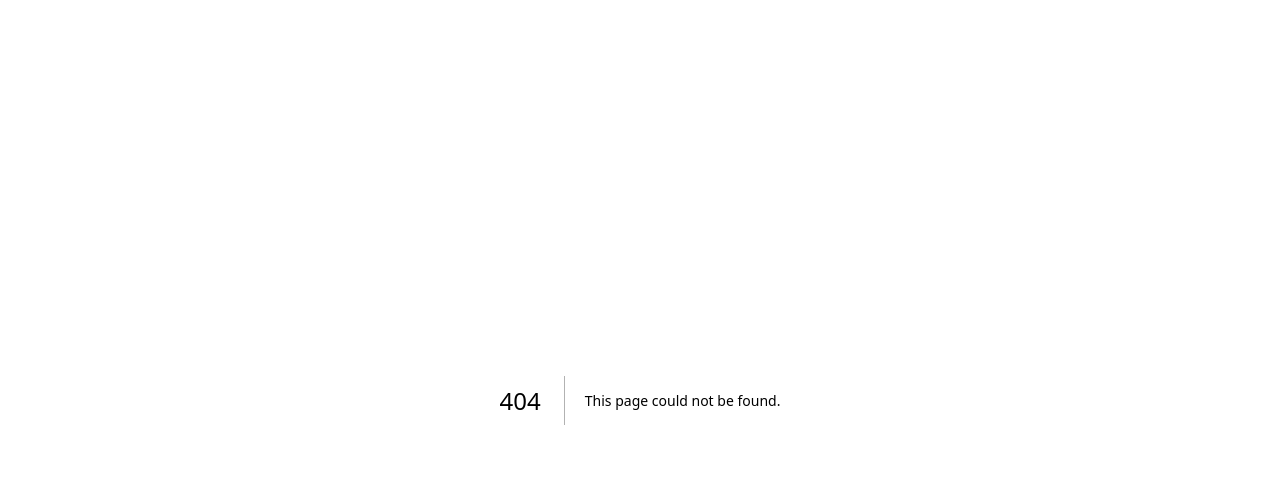
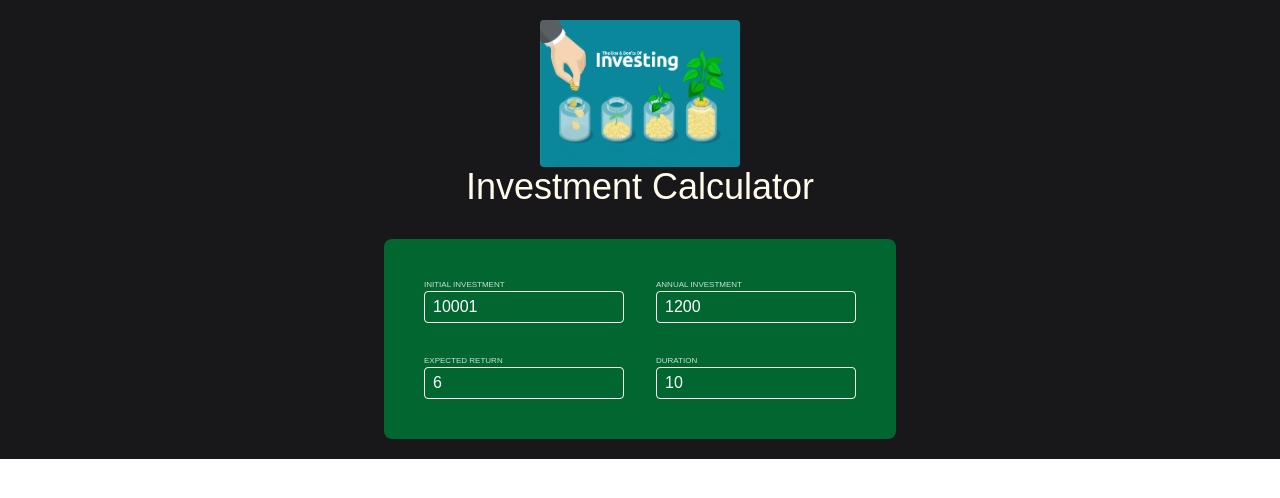
Before and after one commit to Mujju-palaan/react-all, a Next.js app: page /investment-calculator in a window 1280 px wide. Before the commit this address had no page. Shown: the top 498 px of the page. Built offline with nearby package versions, Linux system fonts and the light colour scheme.

Commit message:
ochnage calculator working in console

```diff
--- /dev/null
+++ b/app/(pages)/investment-calculator/page.tsx
@@ -0,0 +1,16 @@
+import Form from '@/components/investment-calculator/Form'
+import Header from '@/components/investment-calculator/Header'
+
+const InvestmentCalculator = () => {
+  return (
+    <section className='bg-zinc-900'>
+      <div className='justify-self-center items-center text-center p-5'>
+          <Header />
+          <p className='pt-8'></p>
+          <Form />
+      </div>
+    </section>
+  )
+}
+
+export default InvestmentCalculator
--- a/app/page.tsx
+++ b/app/page.tsx
@@ -7,7 +7,7 @@ export default function Home() {
       <ul className="list-disc list-inside text-left">
         <li><Link href={`/tabs`}>Tabs (OnClick change data)</Link></li>
         <li><Link href={`/tic-tac-toe`}>Tic-Tac-Toe Game</Link></li>
-        <li><Link href={`/`}>c</Link></li>
+        <li><Link href={`/investment-calculator`}>Investment Calculator</Link></li>
       </ul>
     </div>
   );
--- /dev/null
+++ b/components/investment-calculator/Form.tsx
@@ -0,0 +1,60 @@
+"use client";
+import React, { useState } from "react";
+import Input from "./Input";
+
+type StateKey = 'initialInvestment' | 'annualInvestment' | 'expectedReturn' | 'duration';
+
+interface UserInput {
+  inputIdentifier: StateKey;
+  newValue: number | string;
+  e: React.ChangeEvent<HTMLInputElement>;
+}
+const Form = () => {
+  const [userInput, setUserInput] = useState({
+    initialInvestment: 10001,
+    annualInvestment: 1200,
+    expectedReturn: 6,
+    duration: 10,
+  });
+
+  const handleChange = ({e, inputIdentifier, newValue}:UserInput) => {
+
+    console.log("Updated:", inputIdentifier, "→", newValue);
+    setUserInput((prev) => ({
+      ...prev,
+      [inputIdentifier]: Number(newValue),
+    }));
+  };
+  return (
+    <>
+      <section className="text-white p-10 bg-green-800 rounded-lg ">
+        <div className="flex gap-8">
+          <Input
+            name={`INITIAL INVESTMENT`}
+            value={userInput.initialInvestment}
+            onChange={(e)=>handleChange({e, inputIdentifier: 'initialInvestment', newValue: e.target.value})}
+          />
+          <Input
+            name={`ANNUAL INVESTMENT`}
+            value={userInput.annualInvestment}
+            onChange={(e)=>handleChange({e, inputIdentifier: 'annualInvestment', newValue: e.target.value})}
+          />
+        </div>
+        <div className="flex gap-8 pt-8">
+          <Input
+            name={`EXPECTED RETURN`}
+            value={userInput.expectedReturn}
+            onChange={(e)=>handleChange({e, inputIdentifier: 'expectedReturn', newValue: e.target.value})}
+          />
+          <Input
+            name={`DURATION`}
+            value={userInput.duration}
+            onChange={(e)=>handleChange({e, inputIdentifier: 'duration', newValue: e.target.value})}
+          />
+        </div>
+      </section>
+    </>
+  );
+};
+
+export default Form;
--- /dev/null
+++ b/components/investment-calculator/Header.tsx
@@ -0,0 +1,19 @@
+import Image from "next/image";
+import React from "react";
+
+const Header = () => {
+  return (
+    <div className="justify-self-center">
+      <Image
+        className="justify-self-center rounded-sm"
+        src={`/invest/Investing.webp`}
+        alt="image"
+        height={200}
+        width={200}
+      />
+      <h1 className="text-4xl text-amber-50">Investment Calculator</h1>
+    </div>
+  );
+};
+
+export default Header;
--- /dev/null
+++ b/components/investment-calculator/Input.tsx
@@ -0,0 +1,31 @@
+import { on } from 'events';
+import React from 'react'
+interface InputProps {
+  name: string;
+  value?: number  | string;
+  onChange?: (e: React.ChangeEvent<HTMLInputElement>) => void;
+  userInput?: {
+    initialInvestment: number;
+    annualInvestment: number;
+    expectedReturn: number;
+    duration: number;
+  }
+}
+
+const Input = ({name,value,onChange}:InputProps) => {
+  return (
+    <div className="flex flex-col">
+        <label className="text-left text-[8px] opacity-80">{name}</label>
+        <input
+          className="w-50 h-8 border-amber-50 border rounded-sm pl-2"
+          type="number"
+          placeholder="Enter value"
+          value={value}
+          onChange={onChange}
+
+        />
+      </div>
+  )
+}
+
+export default Input
--- /dev/null
+++ b/components/investment-calculator/investment.js
@@ -0,0 +1,38 @@
+// This function expects a JS object as an argument
+// The object should contain the following properties
+// - initialInvestment: The initial investment amount
+// - annualInvestment: The amount invested every year
+// - expectedReturn: The expected (annual) rate of return
+// - duration: The investment duration (time frame)
+export function calculateInvestmentResults({
+  initialInvestment,
+  annualInvestment,
+  expectedReturn,
+  duration
+}) {
+  const annualData = [];
+  let investmentValue = initialInvestment;
+
+  for (let i = 0; i < duration; i++) {
+    const interestEarnedInYear = investmentValue * (expectedReturn / 100);
+    investmentValue += interestEarnedInYear + annualInvestment;
+    annualData.push({
+      year: i + 1, // year identifier
+      interest: interestEarnedInYear, // the amount of interest earned in this year
+      valueEndOfYear: investmentValue, // investment value at end of year
+      annualInvestment: annualInvestment // investment added in this year
+    });
+  }
+
+  return annualData;
+}
+
+// The browser-provided Intl API is used to prepare a formatter object
+// This object offers a "format()" method that can be used to format numbers as currency
+// Example Usage: formatter.format(1000) => yields "$1,000"
+export const formatter = new Intl.NumberFormat("en-US", {
+  style: "currency",
+  currency: "USD",
+  minimumFractionDigits: 0,
+  maximumFractionDigits: 0
+});
```
Also changed, not shown: public/invest/Investing.webp (added).
